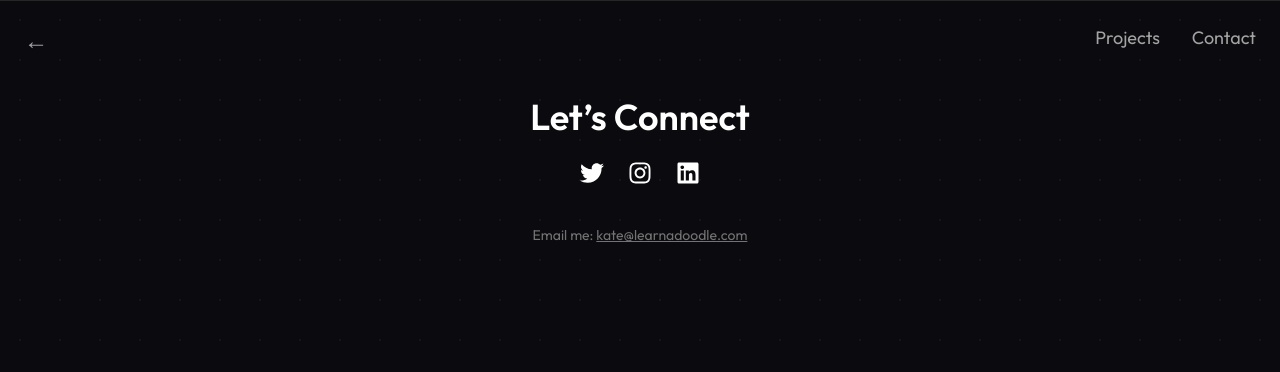
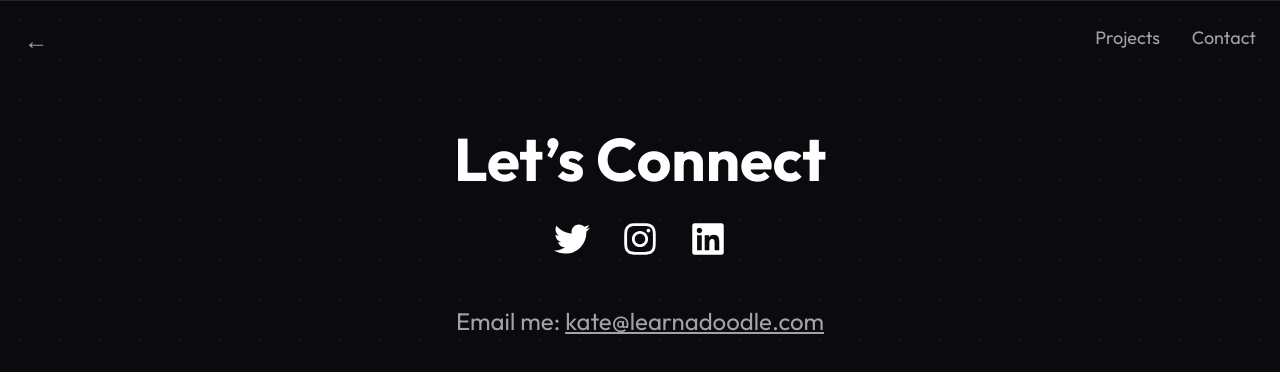
Before and after one commit to katiebaumeister/nextjspractice, a Next.js app in the folder portfolio/: page /contact in a window 1280 px wide. Shown: the top 372 px of the page. Built offline with nearby package versions, Linux system fonts and the light colour scheme.

Commit message:
Update Connect.js

```diff
--- a/portfolio/components/Connect.js
+++ b/portfolio/components/Connect.js
@@ -2,16 +2,46 @@ import { FaTwitter, FaInstagram, FaLinkedin } from 'react-icons/fa';
 
 export default function Connect() {
   return (
-    <section className="py-24 px-4 border-t border-neutral-800">
+    <section className="py-32 px-4 border-t border-neutral-800">
       <div className="max-w-2xl mx-auto text-center">
-        <h2 className="text-4xl font-semibold mb-4">Let’s Connect</h2>
-        <p className="text-neutral-400 mb-6"> </p>
-        <div className="flex justify-center space-x-6 mb-10 text-2xl">
-          <a href="https://x.com/katebaumeister" target="_blank" rel="noopener noreferrer" className="hover:text-blue-400"><FaTwitter /></a>
-          <a href="https://instagram.com/katebau_" target="_blank" rel="noopener noreferrer" className="hover:text-pink-400"><FaInstagram /></a>
-          <a href="https://www.linkedin.com/in/katebaumeister/" target="_blank" rel="noopener noreferrer" className="hover:text-blue-300"><FaLinkedin /></a>
+        <h2 className="text-5xl sm:text-6xl font-bold mb-8">Let’s Connect</h2>
+
+        <div className="flex justify-center space-x-8 mb-12 text-4xl text-white">
+          <a
+            href="https://x.com/katebaumeister"
+            target="_blank"
+            rel="noopener noreferrer"
+            className="hover:text-blue-400 transition"
+          >
+            <FaTwitter />
+          </a>
+          <a
+            href="https://instagram.com/katebau_"
+            target="_blank"
+            rel="noopener noreferrer"
+            className="hover:text-pink-400 transition"
+          >
+            <FaInstagram />
+          </a>
+          <a
+            href="https://www.linkedin.com/in/katebaumeister/"
+            target="_blank"
+            rel="noopener noreferrer"
+            className="hover:text-blue-300 transition"
+          >
+            <FaLinkedin />
+          </a>
         </div>
-        <p className="text-sm text-neutral-500">Email me: <a href="mailto:kate@learnadoodle.com" className="underline">kate@learnadoodle.com</a></p>
+
+        <p className="text-xl sm:text-2xl text-neutral-400">
+          Email me:{' '}
+          <a
+            href="mailto:kate@learnadoodle.com"
+            className="underline hover:text-white transition"
+          >
+            kate@learnadoodle.com
+          </a>
+        </p>
       </div>
     </section>
   );
```
